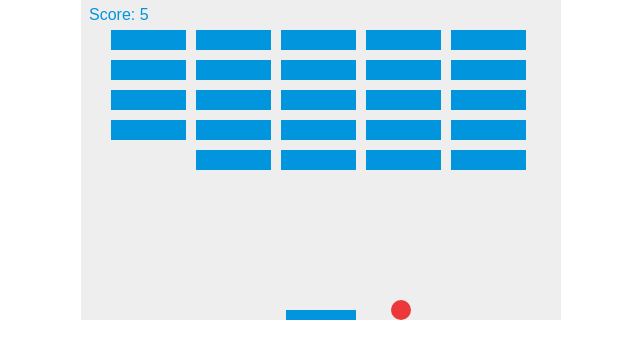
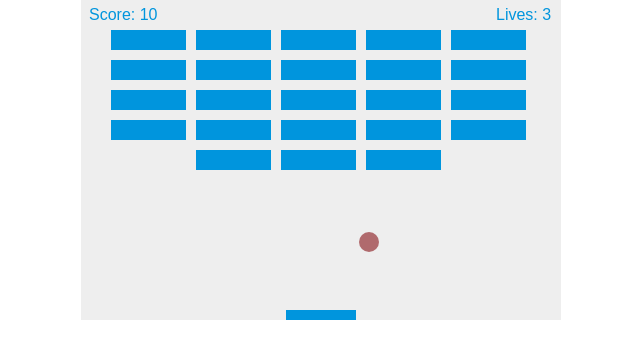
Before and after one commit to VenturingGuy/js-breakout, a plain HTML site: page index.html in a window 1280 px wide. Shown: the whole page, without its empty margins (319-959 px from the left). Drawn offline with Linux system fonts and the light colour scheme.

Commit message:
polished up the functional game

```diff
--- a/index.html
+++ b/index.html
@@ -34,6 +34,7 @@
         var brickOffsetTop = 30;
         var brickOffsetLeft = 30;
         var score = 0;
+        var lives = 5;
         var bricks = [];
         for(var c=0; c<brickColumnCount; c++){
             bricks[c] = [];
@@ -73,7 +74,7 @@
 
         function drawBall(){
             ctx.beginPath();
-            ctx.arc(x, y, ballRadius, 0, Math.PI*2);
+            ctx.arc(x, y, ballRadius, 0, Math.PI*3);
             ctx.fillStyle = ballColor;
             ctx.fill();
             ctx.closePath();
@@ -105,6 +106,12 @@
             }
         }
 
+        function drawLives() {
+            ctx.font = "16px Arial";
+            ctx.fillStyle = "#0095DD";
+            ctx.fillText("Lives: "+lives, canvas.width-65, 20);
+        }
+
         function collisionDetection(){
             for(var c=0; c<brickColumnCount; c++){
                 for(var r=0; r<brickRowCount; r++){
@@ -115,10 +122,9 @@
                             b.status = 0;
                             ballColor = getRandomColor();
                             score += 5;
-                            if(score == (5*brickRowCount*brickWidth)) {
-                                alert("YOU WIN, CONGRATULATIONS!" + "Score: " + score);
+                            if(score >= (125)) {
+                                alert("YOU WIN, CONGRATULATIONS! " + "Score: " + score);
                                 document.location.reload();
-                                clearInterval(interval); // Needed for Chrome to end game
                             }
                         }
                     }
@@ -145,9 +151,18 @@
                     dy = -dy;
                 }
                 else {
-                    alert("GAME OVER");
-                    document.location.reload();
-                    clearInterval(interval); // Needed for Chrome to end game
+                    lives--;
+                    if(!lives){
+                        alert("GAME OVER");
+                        document.location.reload();
+                    }
+                    else {
+                        x = canvas.width/2;
+                        y = canvas.height-30;
+                        dx = 2;
+                        dy = -2;
+                        paddleX = (canvas.width-paddleWidth)/2;
+                    }
                 }
             }
         }
@@ -167,6 +182,7 @@
             drawBall();
             drawPaddle();
             drawScore();
+            drawLives();
             collisionDetection();
             drawBricks();
             wallBounce();
@@ -184,9 +200,11 @@
             }
             x += dx;
             y += dy;
+
+            requestAnimationFrame(draw);
         }
 
-        var interval = setInterval(draw, 10);
+        draw();
 
     </script>
 
```
